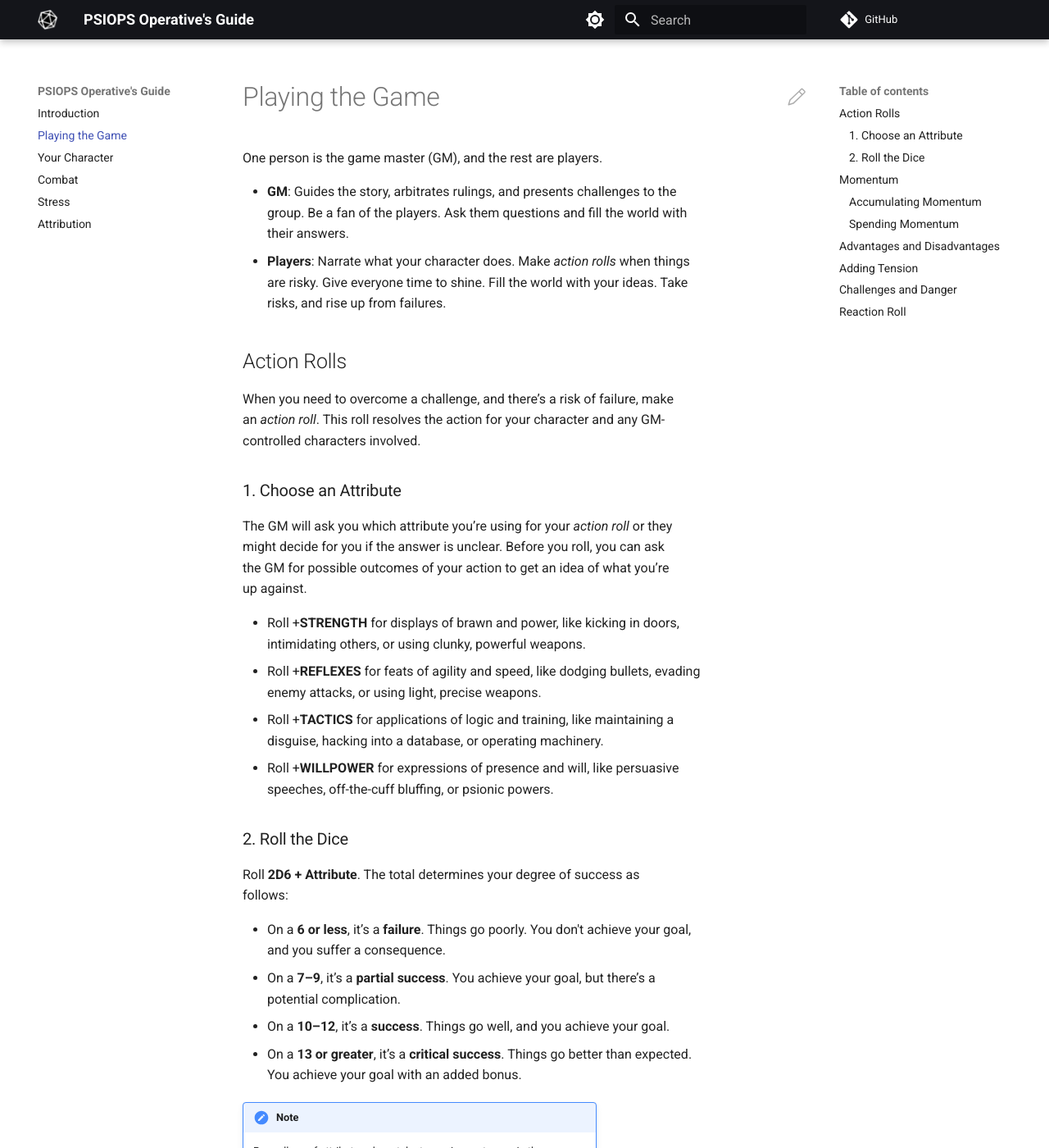
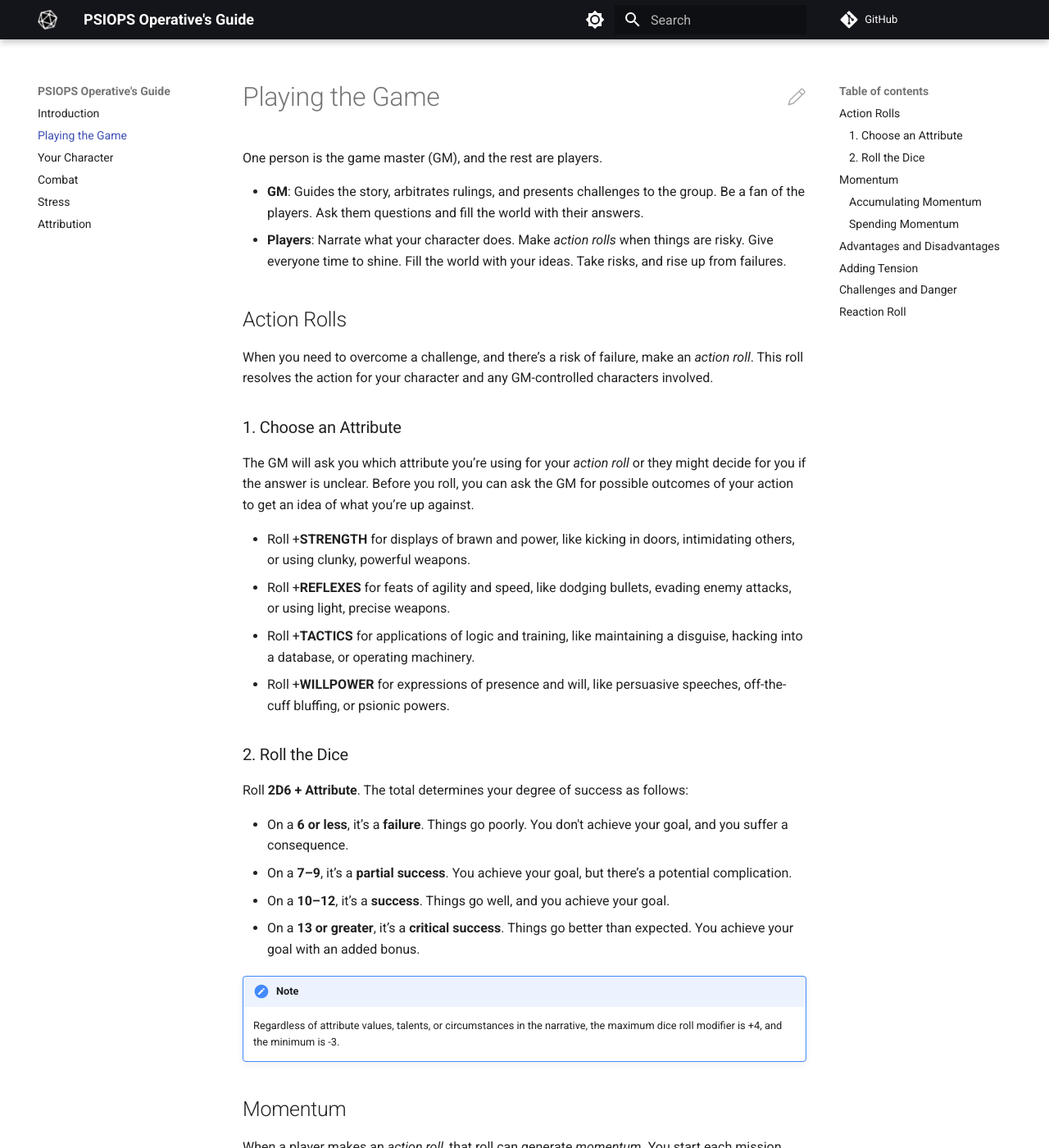
Before and after one commit to joemoose/psiops, an MkDocs documentation site: the page built from docs/playing.md, in a window 1280 px wide and 1400 px high. Shown: the whole window at 82% size. Built offline with MkDocs 1.6.1 and Material for MkDocs 9.7.7, drawn with Linux system fonts in a browser that asks for light colours; comment, search, counter and statistics services are not loaded.

Commit message:
Update extra.css

```diff
--- a/docs/extra.css
+++ b/docs/extra.css
@@ -20,7 +20,7 @@ p,
 tr,
 td,
 li {
-  max-width: 60ch;
+/*  max-width: 60ch; */
 }
 .md-typeset table:not([class]) th,
 .md-typeset table:not([class]) td {
```
